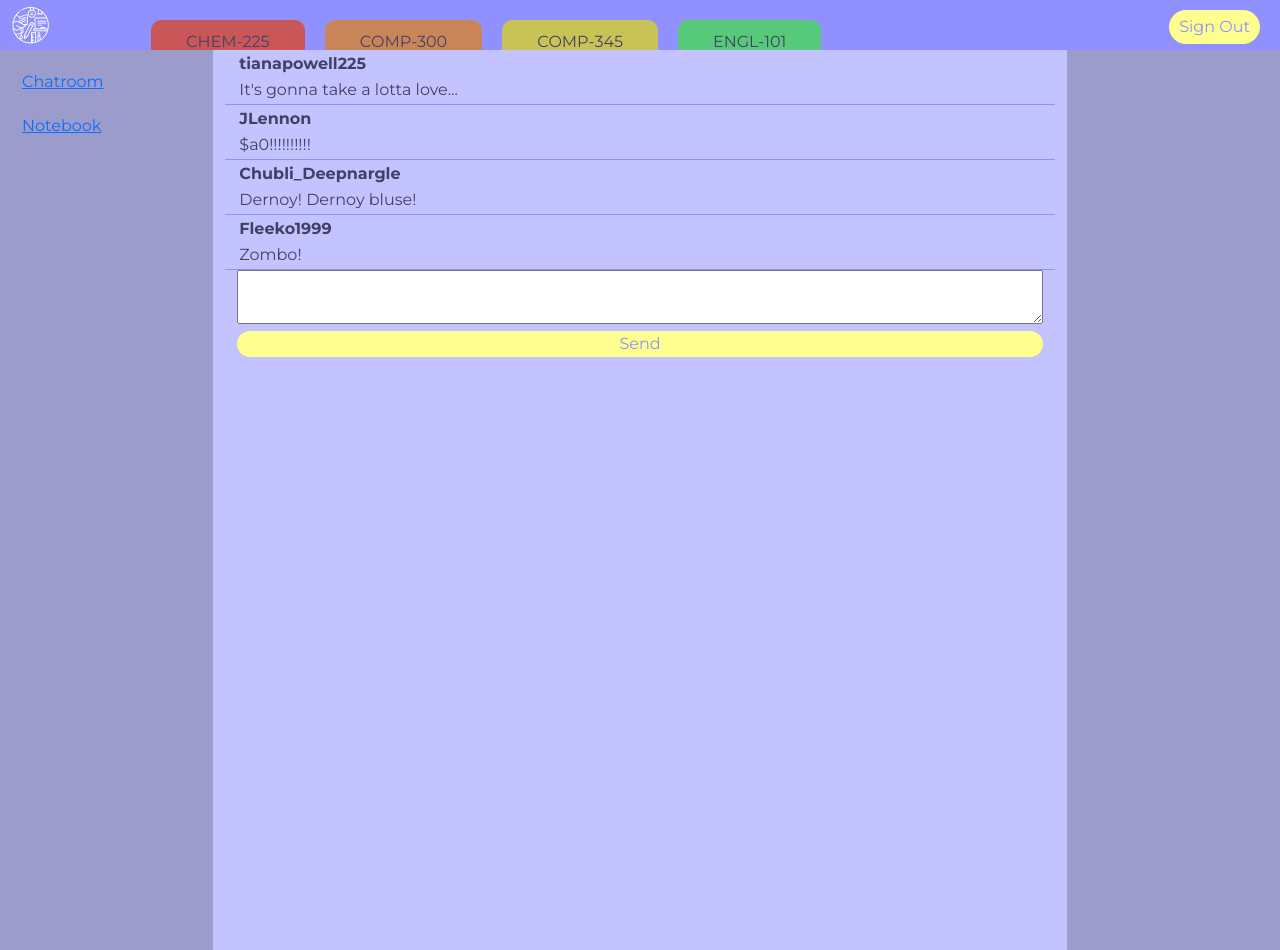
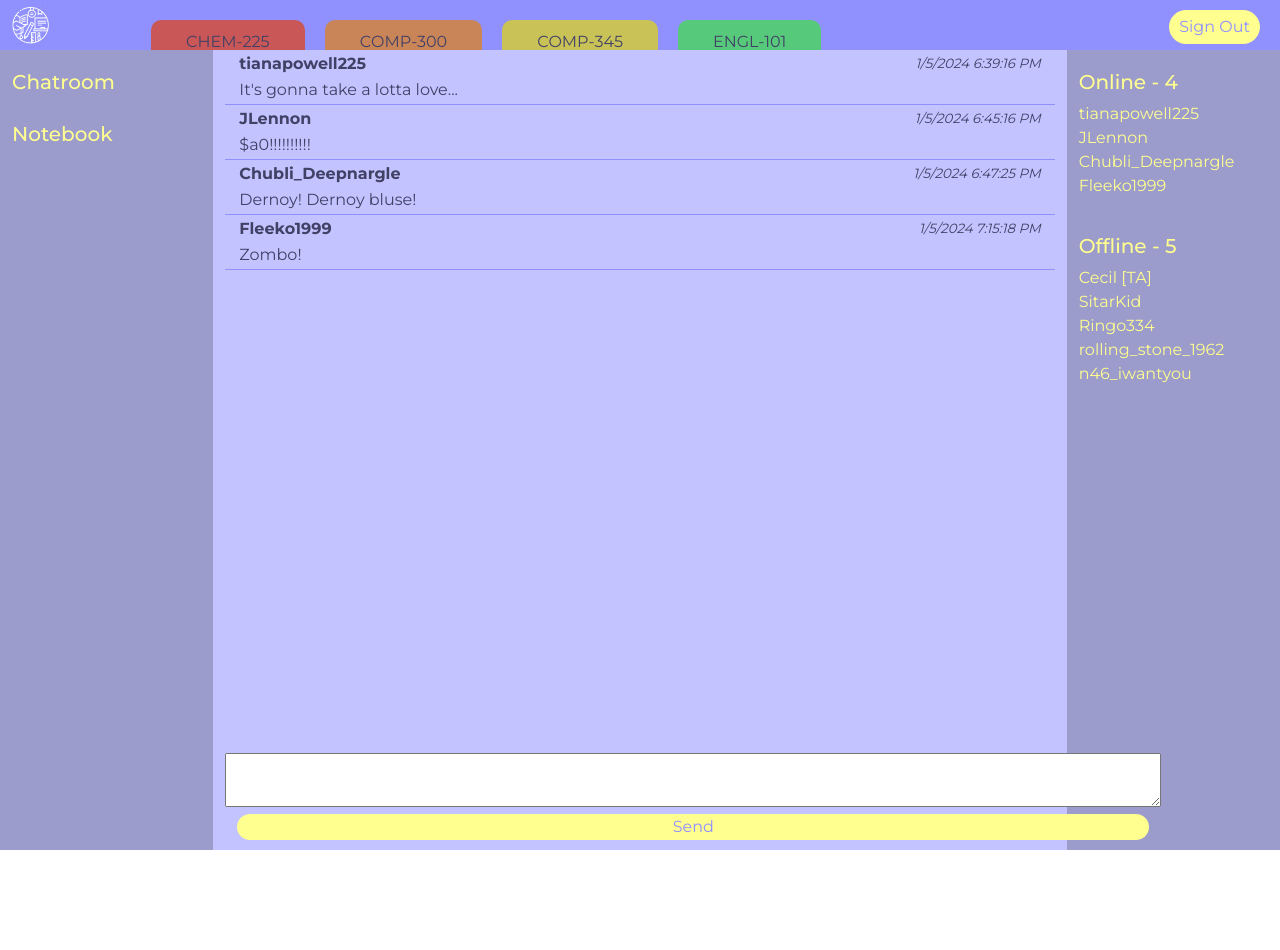
Before and after one commit to GHGFaber/ScribbleStudent, a React (Vite) app in the folder Frontend/: page /chatroom in a window 1280 px wide. After the commit the page ends 850 px from the top, so only its background shows below. Built offline with nearby package versions, Linux system fonts and the light colour scheme.

Commit message:
improved web app appearance and added timestamps

```diff
--- a/Frontend/src/App.css
+++ b/Frontend/src/App.css
@@ -202,9 +202,14 @@ body, .App {
 
 .column1, .column3 {
   width: 100%;
-  height: 900px;
+  height: 800px;
   background-size: 100%;
   background-color: #9b9bcc;
+}
+
+.column1 {
+  padding-left: 0px !important;
+  padding-right: 0px !important;
 }
 
 .sidebar-content {
@@ -216,9 +221,10 @@ body, .App {
 }
 .column2 {
   width: 100%;
-  height: 900px;
+  height: 800px;
   background-size: 100%;
   background-color: #c3c3ff;
+  position: relative;
 }
 
 .the-chat-div {
@@ -297,6 +303,8 @@ body, .App {
 #the-textarea {
   /* position: absolute; */
   bottom: 0;
+  padding-left: 0px;
+  padding-right: 0px;
 }
 
 
@@ -314,9 +322,11 @@ body, .App {
   border-radius: 30px;
 }
 
+/*
 #note-window {
-  height: 100%;
+  height: 800px;
 }
+*/
 
 #note-text {
   width: 100%;
@@ -326,6 +336,7 @@ body, .App {
 #the-notes {
   background-color: #ffffff;
   padding: 0px 0px 0px 0px;
+  height: 800px;
 }
 
 .the-note-section {
@@ -413,3 +424,61 @@ body, .App {
   padding: 5px 10px 5px 10px;
   border: none;
 }
+
+.active-users, .inactive-users {
+  list-style: none;
+  padding-left: 0px;
+  padding-top: 20px;
+  color: #ffff90;
+}
+
+.the-chat-form {
+  position: absolute;
+  margin-top: 10px;
+  bottom: 10px;
+  width: 936px;
+}
+
+.full-datetime {
+  font-style: italic;
+  font-size: smaller;
+  float: right;
+}
+
+.ql-container {
+  height: 756px !important;
+}
+
+.side-selection {
+  width: 100%;
+  padding: 10px 0;
+}
+
+.side-selection h5 {
+  padding-left: 12px;
+  color: #ffff90;
+}
+
+.side-selection:hover {
+  background-color: #6c6c90;
+}
+
+.side-list {
+  padding: 0px 0px 0px 0px !important;
+}
+
+.the-link:link {
+  text-decoration: none;
+}
+
+.the-link:visited {
+  text-decoration: none;
+}
+
+.the-link:hover {
+  text-decoration: none;
+}
+
+.the-link:active {
+  text-decoration: none;
+}
--- a/Frontend/src/App.jsx
+++ b/Frontend/src/App.jsx
@@ -4,8 +4,6 @@ import LoginPage from './pages/LoginPage.jsx';
 import CreateAccount from './pages/CreateAccount.jsx';
 import Chatroom from './pages/Chatroom.jsx';
 import Notebook from './pages/Notebook.jsx';
-import Sidebar from './components/Sidebar.jsx';
-import Navbar from './components/Navbar.jsx';
 import {useState} from 'react';
 import {BrowserRouter, Routes, Route} from "react-router-dom";
 
@@ -14,19 +12,23 @@ function App() {
   const [chats, setChats] = useState([
     {
       username: "tianapowell225",
-      text: "It's gonna take a lotta love..."
+      text: "It's gonna take a lotta love...",
+      timestamp: 1704479956000
     },
     {
       username: "JLennon",
-      text: "$a0!!!!!!!!!!"
+      text: "$a0!!!!!!!!!!",
+      timestamp: 1704480316000
     },
     {
       username: "Chubli_Deepnargle",
-      text: "Dernoy! Dernoy bluse!"
+      text: "Dernoy! Dernoy bluse!",
+      timestamp: 1704480445000
     },
     {
       username: "Fleeko1999",
-      text: "Zombo!"
+      text: "Zombo!",
+      timestamp: 1704482118000
     }
   ]);
 
@@ -45,6 +47,39 @@ function App() {
     }
   ]);
 
+  const [activeUsers, setActiveUsers] = useState([
+    {
+      username: "tianapowell225"
+    },
+    {
+      username: "JLennon"
+    },
+    {
+      username: "Chubli_Deepnargle"
+    },
+    {
+      username: "Fleeko1999"
+    }
+  ]);
+
+  const [inactiveUsers, setInactiveUsers] = useState([
+    {
+      username: "Cecil [TA]"
+    },
+    {
+      username: "SitarKid"
+    },
+    {
+      username: "Ringo334"
+    },
+    {
+      username: "rolling_stone_1962"
+    },
+    {
+      username: "n46_iwantyou"
+    }
+  ]);
+
   return (
     <BrowserRouter>
       <div className="App">
@@ -53,7 +88,7 @@ function App() {
             <Route path="login-page" element={<LoginPage/>}/>
             <Route path="create-account" element={<CreateAccount/>}/>
             <Route path="notebook" element={<Notebook classes={classes}/>}/>
-            <Route path="chatroom" element={<Chatroom chats={chats} classes={classes}/>}/>
+            <Route path="chatroom" element={<Chatroom chats={chats} classes={classes} activeUsers={activeUsers} inactiveUsers={inactiveUsers}/>}/>
         </Routes>
       </div>
     </BrowserRouter>
--- a/Frontend/src/components/Sidebar.jsx
+++ b/Frontend/src/components/Sidebar.jsx
@@ -4,11 +4,19 @@ function Sidebar() {
         <sidebar>
             <div className="the-column">
                 <ul className="sidebar-content">
-                    <li>
-                        <Link to="/chatroom">Chatroom</Link>
+                    <li className="side-list">
+                        <Link className="the-link" to="/chatroom">
+                            <div className="side-selection">
+                                <h5>Chatroom</h5>
+                            </div>
+                        </Link>
                     </li>
-                    <li>
-                        <Link to="/notebook">Notebook</Link>
+                    <li className="side-list">
+                        <Link className="the-link" to="/notebook">
+                            <div className="side-selection">
+                                <h5>Notebook</h5>
+                            </div>
+                        </Link>
                     </li>
                 </ul>
             </div>
--- /dev/null
+++ b/Frontend/src/components/Userbar.jsx
@@ -0,0 +1,28 @@
+function Userbar({activeUsers, inactiveUsers}) {
+    return (
+        <>
+            <div className="the-user-column">
+                <ul className="active-users">
+                    <h5>Online - {activeUsers.length}</h5>
+                    {
+                        activeUsers.map(aUser => (
+                            <li>{aUser.username}</li>
+                            )
+                        )
+                    }
+                </ul>
+                <ul className="inactive-users">
+                    <h5>Offline - {inactiveUsers.length}</h5>
+                    {
+                        inactiveUsers.map(iUser => (
+                            <li>{iUser.username}</li>
+                            )
+                        )
+                    }
+                </ul>
+            </div>
+        </>
+    );
+  }
+
+export default Userbar;
--- a/Frontend/src/pages/Chatroom.jsx
+++ b/Frontend/src/pages/Chatroom.jsx
@@ -1,7 +1,16 @@
 import Navbar from "../components/Navbar.jsx";
 import Sidebar from "../components/Sidebar.jsx";
+import Userbar from "../components/Userbar.jsx";
 
-function Chatroom({chats, classes}) {
+function Chatroom({chats, classes, activeUsers, inactiveUsers}) {
+
+    function get_time(timestamp) {
+        const date = new Date(timestamp);
+        const returnedDate = date.toLocaleDateString("en-US");
+        const returnedTime = date.toLocaleTimeString("en-US");
+        const timeString = returnedDate.concat(" ", returnedTime);
+        return timeString;
+    }
 
     function show_chats() {
         return (
@@ -9,6 +18,7 @@ function Chatroom({chats, classes}) {
                 <div className="chat-panel">
                     <div className="container-fluid the-chat-div rounded-0">
                         <div className="container-body">
+                            <p className="full-datetime">{get_time(chat.timestamp)}</p>
                             <p className="user-text">{chat.username}</p>
                             <p className="text-content">{chat.text}</p>
                         </div>
@@ -17,6 +27,7 @@ function Chatroom({chats, classes}) {
             ))
         )
     }
+
     return (
         <>
             <Navbar classes={classes}/>
@@ -31,7 +42,7 @@ function Chatroom({chats, classes}) {
                                 show_chats()
                             }
                         </div>
-                        <form>
+                        <form className="the-chat-form">
                             <div id="the-textarea" className="container-fluid">
                                 <textarea id="txt"></textarea>
                             </div>
@@ -40,7 +51,9 @@ function Chatroom({chats, classes}) {
                             </div>
                         </form>
                     </div>
-                    <div className="col-2 column3"></div>
+                    <div className="col-2 column3">
+                        <Userbar activeUsers={activeUsers} inactiveUsers={inactiveUsers}/>
+                    </div>
                 </div>
             </div>
         </>
--- a/Frontend/src/pages/Notebook.jsx
+++ b/Frontend/src/pages/Notebook.jsx
@@ -30,14 +30,14 @@ function Notebook({classes}) {
                     <Sidebar/>
                 </div>
                 <div className="col-10 column2 the-note-section">
-                    <div id="note-window container-fluid">
+                    {/*<div id="note-window container-fluid"> */}
                     <ReactQuill
                         id="the-notes"
                         modules={module}
                         theme="snow"
                         value={value}
                         onChange={setValue} />
-                    </div>
+                    {/*</div>*/}
                 </div>
             </div>
         </div>
```
